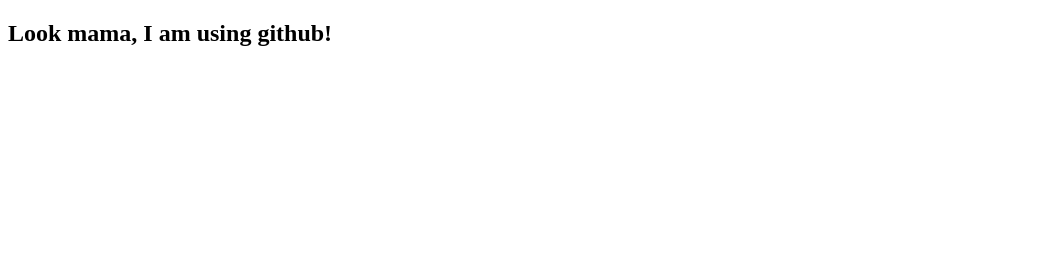
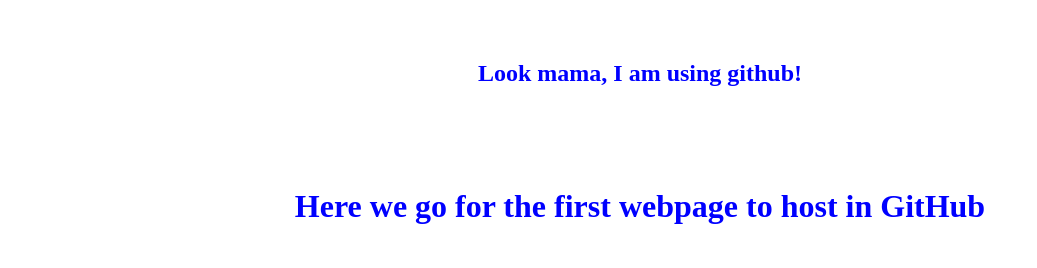
Before and after one commit to marufshahid/my-first-website, a plain HTML site: page index.html in a window 1280 px wide. Shown: the whole page, without its empty margins (0-1037 px from the left). Drawn offline with Linux system fonts and the light colour scheme.

Commit message:
Added a header

```diff
--- a/index.html
+++ b/index.html
@@ -5,10 +5,20 @@
     <meta http-equiv="X-UA-Compatible" content="IE=edge">
     <meta name="viewport" content="width=device-width, initial-scale=1.0">
     <title>Document</title>
+    <style>
+        h1,h2{
+            text-align: center;
+            color: blue;
+            padding: 40px;
+        }
+    </style>
 </head>
 <body>
     <h2>
         Look mama, I am using github!
     </h2>
+    <h1>
+        Here we go for the first webpage to host in GitHub
+    </h1>
 </body>
 </html>
```
